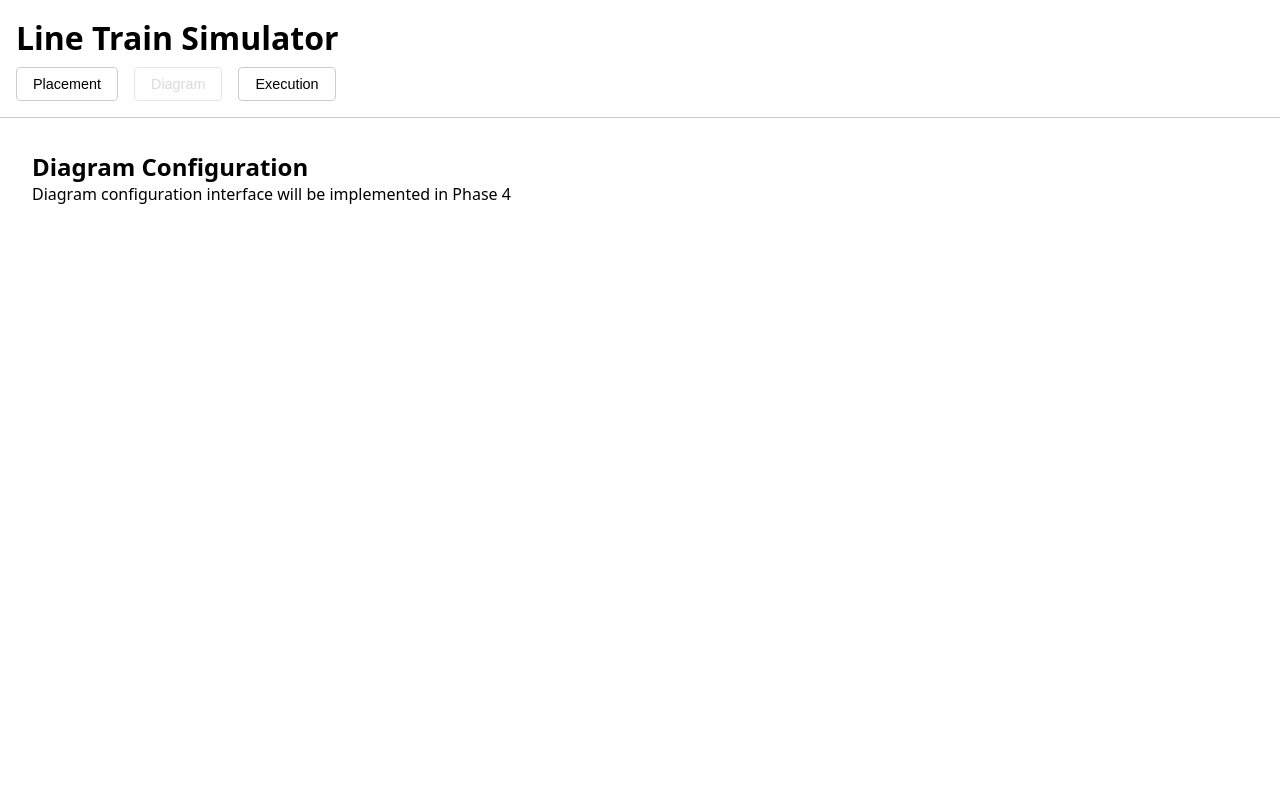
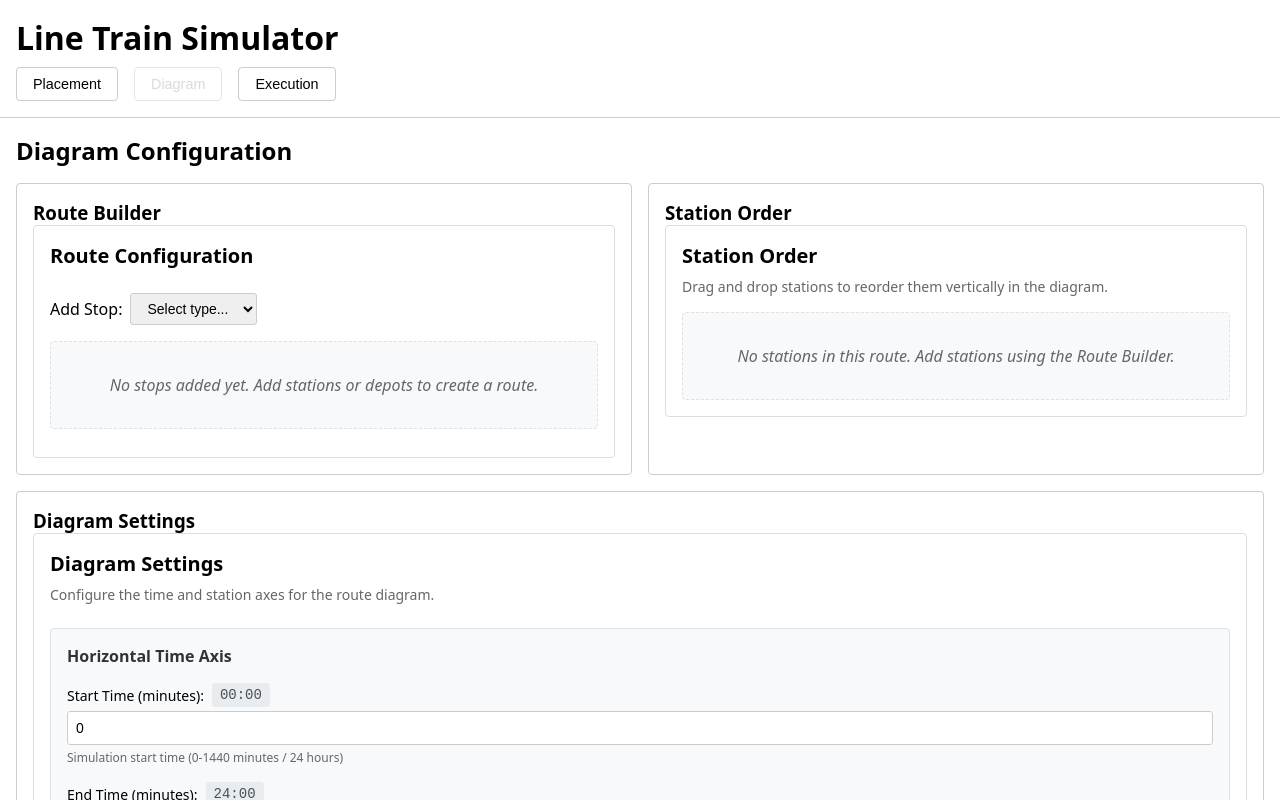
Before and after one commit to code-onigiri/line-train-sim, a React (Vite) app in the folder app/: page / in a window 1280 px wide. Both pictures are taken after a click on the button "Diagram". Shown: the top 800 px of the page. Built offline with nearby package versions, Linux system fonts and the light colour scheme.

Commit message:
Integrate diagram and execution UI components into App.tsx
Co-authored-by: code-onigiri <140694827+code-onigiri@users.noreply.github.com>

```diff
--- a/app/src/app/App.tsx
+++ b/app/src/app/App.tsx
@@ -2,7 +2,18 @@ import { useMemo, useState } from 'react';
 import { IntlProvider } from 'react-intl';
 import type { SelectedEntity } from '../canvas/interactions/SelectionHandler';
 import enUSMessages from '../i18n/locales/en-US.json';
+import type { DiagramConfig } from '../models/RouteComponents';
+import { DEFAULT_DIAGRAM_CONFIG } from '../models/RouteComponents';
+import { RouteService } from '../services/diagram/RouteService';
+import { DepotService } from '../services/placement/DepotService';
+import { LandmarkService } from '../services/placement/LandmarkService';
+import { StationService } from '../services/placement/StationService';
 import { getPreferences } from '../services/storage/preferences';
+import { DiagramSettings } from '../ui/diagram/DiagramSettings';
+import { RouteBuilder, type RouteStop } from '../ui/diagram/RouteBuilder';
+import { StationOrderEditor } from '../ui/diagram/StationOrderEditor';
+import { ExecutionControls } from '../ui/execution/ExecutionControls';
+import { PreviewPanel } from '../ui/execution/PreviewPanel';
 import { PlacementCanvas } from '../ui/placement/PlacementCanvas';
 import { type PlacementTool, PlacementToolbar } from '../ui/placement/PlacementToolbar';
 
@@ -133,19 +144,125 @@ function PlacementView() {
 }
 
 function DiagramView() {
+  const [routeStops, setRouteStops] = useState<RouteStop[]>([]);
+  const [diagramConfig, setDiagramConfig] = useState<DiagramConfig>(DEFAULT_DIAGRAM_CONFIG);
+  const [_stationOrder, setStationOrder] = useState<string[]>([]);
+
+  // Initialize services
+  const stationService = useMemo(() => new StationService(), []);
+  const depotService = useMemo(() => new DepotService(), []);
+
+  // Get available stations and depots
+  const availableStations = useMemo(
+    () => stationService.getAll().map((s) => ({ id: s.id, name: s.name })),
+    [stationService],
+  );
+
+  const availableDepots = useMemo(
+    () => depotService.getAll().map((d) => ({ id: d.id, name: d.name })),
+    [depotService],
+  );
+
   return (
-    <div style={{ width: '100%', height: '100%', padding: '2rem' }}>
+    <div
+      style={{
+        width: '100%',
+        height: '100%',
+        display: 'flex',
+        flexDirection: 'column',
+        padding: '1rem',
+        gap: '1rem',
+      }}
+    >
       <h2>Diagram Configuration</h2>
-      <p>Diagram configuration interface will be implemented in Phase 4</p>
+      <div style={{ display: 'grid', gridTemplateColumns: '1fr 1fr', gap: '1rem', flex: 1 }}>
+        <div style={{ border: '1px solid #ccc', padding: '1rem', borderRadius: '4px' }}>
+          <h3>Route Builder</h3>
+          <RouteBuilder
+            availableStations={availableStations}
+            availableDepots={availableDepots}
+            onRouteChange={setRouteStops}
+            initialStops={routeStops}
+          />
+        </div>
+        <div style={{ border: '1px solid #ccc', padding: '1rem', borderRadius: '4px' }}>
+          <h3>Station Order</h3>
+          <StationOrderEditor
+            stations={routeStops
+              .filter((s) => s.entityType === 'station')
+              .map((s) => ({
+                id: s.entityId,
+                name: s.name,
+                order: 0,
+              }))}
+            onOrderChange={(stations) => setStationOrder(stations.map((s) => s.id))}
+          />
+        </div>
+        <div
+          style={{
+            border: '1px solid #ccc',
+            padding: '1rem',
+            borderRadius: '4px',
+            gridColumn: 'span 2',
+          }}
+        >
+          <h3>Diagram Settings</h3>
+          <DiagramSettings config={diagramConfig} onConfigChange={setDiagramConfig} />
+        </div>
+      </div>
+      <div style={{ padding: '0.5rem', background: '#f0f0f0', borderRadius: '4px' }}>
+        <strong>Route Summary:</strong> {routeStops.length} stops configured
+      </div>
     </div>
   );
 }
 
 function ExecutionView() {
+  const [isPlaying, setIsPlaying] = useState(false);
+  const [timeScale, setTimeScale] = useState(1.0);
+  const [simulationTime, setSimulationTime] = useState(0);
+  const totalDuration = 3600; // 1 hour simulation
+
+  const handlePlay = () => setIsPlaying(true);
+  const handlePause = () => setIsPlaying(false);
+  const handleStop = () => {
+    setIsPlaying(false);
+    setSimulationTime(0);
+  };
+
   return (
-    <div style={{ width: '100%', height: '100%', padding: '2rem' }}>
-      <h2>Execution Preview</h2>
-      <p>Execution preview interface will be implemented in Phase 5</p>
+    <div style={{ width: '100%', height: '100%', display: 'flex', flexDirection: 'column' }}>
+      <div style={{ padding: '1rem', borderBottom: '1px solid #ccc' }}>
+        <h2>Execution Preview</h2>
+        <ExecutionControls
+          isPlaying={isPlaying}
+          currentTimeScale={timeScale}
+          simulationTime={simulationTime}
+          totalDuration={totalDuration}
+          onPlay={handlePlay}
+          onPause={handlePause}
+          onStop={handleStop}
+          onTimeScaleChange={setTimeScale}
+          onSeek={setSimulationTime}
+        />
+      </div>
+      <div style={{ flex: 1, display: 'flex', minHeight: 0 }}>
+        <PreviewPanel
+          scheduledTrains={[]}
+          onTrainSelect={(trainId) => console.log('Selected train:', trainId)}
+        />
+        <div
+          style={{
+            flex: 1,
+            display: 'flex',
+            alignItems: 'center',
+            justifyContent: 'center',
+            background: '#f5f5f5',
+          }}
+        >
+          <p style={{ color: '#666' }}>Execution canvas will render trains here</p>
+        </div>
+      </div>
     </div>
   );
 }
--- a/app/src/ui/execution/ExecutionControls.tsx
+++ b/app/src/ui/execution/ExecutionControls.tsx
@@ -82,7 +82,11 @@ export const ExecutionControls: React.FC<ExecutionControlsProps> = ({
             ▶ Play
           </button>
         ) : (
-          <button type="button" style={{ ...styles.button, ...styles.pauseButton }} onClick={onPause}>
+          <button
+            type="button"
+            style={{ ...styles.button, ...styles.pauseButton }}
+            onClick={onPause}
+          >
             ⏸ Pause
           </button>
         )}
--- a/app/src/ui/execution/PreviewPanel.tsx
+++ b/app/src/ui/execution/PreviewPanel.tsx
@@ -7,10 +7,11 @@ import type { ScheduledTrainModel } from '../../models/ScheduledTrain';
  * Props for PreviewPanel component
  */
 export interface PreviewPanelProps {
-  route: RouteModel;
+  route?: RouteModel;
   scheduledTrains: ScheduledTrainModel[];
   onStartExecution?: () => void;
   onCancelPreview?: () => void;
+  onTrainSelect?: (trainId: string) => void;
 }
 
 /**
@@ -22,11 +23,16 @@ export const PreviewPanel: React.FC<PreviewPanelProps> = ({
   scheduledTrains,
   onStartExecution,
   onCancelPreview,
+  onTrainSelect,
 }) => {
   const [selectedTrain, setSelectedTrain] = useState<string | null>(null);
 
   const handleTrainClick = (trainId: string) => {
-    setSelectedTrain(trainId === selectedTrain ? null : trainId);
+    const newSelection = trainId === selectedTrain ? null : trainId;
+    setSelectedTrain(newSelection);
+    if (onTrainSelect && newSelection) {
+      onTrainSelect(newSelection);
+    }
   };
 
   const selectedTrainData = scheduledTrains.find((t) => t.id === selectedTrain);
@@ -36,7 +42,7 @@ export const PreviewPanel: React.FC<PreviewPanelProps> = ({
       <div style={styles.header}>
         <h2>Execution Preview</h2>
         <div style={styles.routeInfo}>
-          <span>Route: {route.name || route.id}</span>
+          <span>Route: {route?.name || route?.id || 'No route selected'}</span>
           <span>Trains: {scheduledTrains.length}</span>
         </div>
       </div>
@@ -45,20 +51,14 @@ export const PreviewPanel: React.FC<PreviewPanelProps> = ({
         <h3>Scheduled Trains</h3>
         <div style={styles.trainGrid}>
           {scheduledTrains.map((train) => (
-            <div
+            <button
               key={train.id}
+              type="button"
               style={{
                 ...styles.trainCard,
                 ...(selectedTrain === train.id ? styles.trainCardSelected : {}),
               }}
               onClick={() => handleTrainClick(train.id)}
-              onKeyDown={(e) => {
-                if (e.key === 'Enter' || e.key === ' ') {
-                  handleTrainClick(train.id);
-                }
-              }}
-              role="button"
-              tabIndex={0}
             >
               <div style={styles.trainHeader}>
                 <span style={styles.trainId}>Train {train.id.slice(0, 8)}</span>
@@ -67,7 +67,7 @@ export const PreviewPanel: React.FC<PreviewPanelProps> = ({
               <div style={styles.trainDetails}>
                 <span>Stops: {train.dwellAssignments?.length || 0}</span>
               </div>
-            </div>
+            </button>
           ))}
         </div>
       </div>
--- a/app/src/ui/placement/PlacementCanvas.tsx
+++ b/app/src/ui/placement/PlacementCanvas.tsx
@@ -64,7 +64,7 @@ export function PlacementCanvas({
       sceneRef.current = null;
       destroyPixiApp();
     };
-  }, [onSelectionChange, onSceneMetrics, onNotify]);
+  }, [activeTool, onSelectionChange, onSceneMetrics, onNotify]);
 
   useEffect(() => {
     sceneRef.current?.setTool(activeTool);
```
Also changed, not shown: app/src/ui/execution/TimelineScrubber.tsx (+14 -10 lines).
